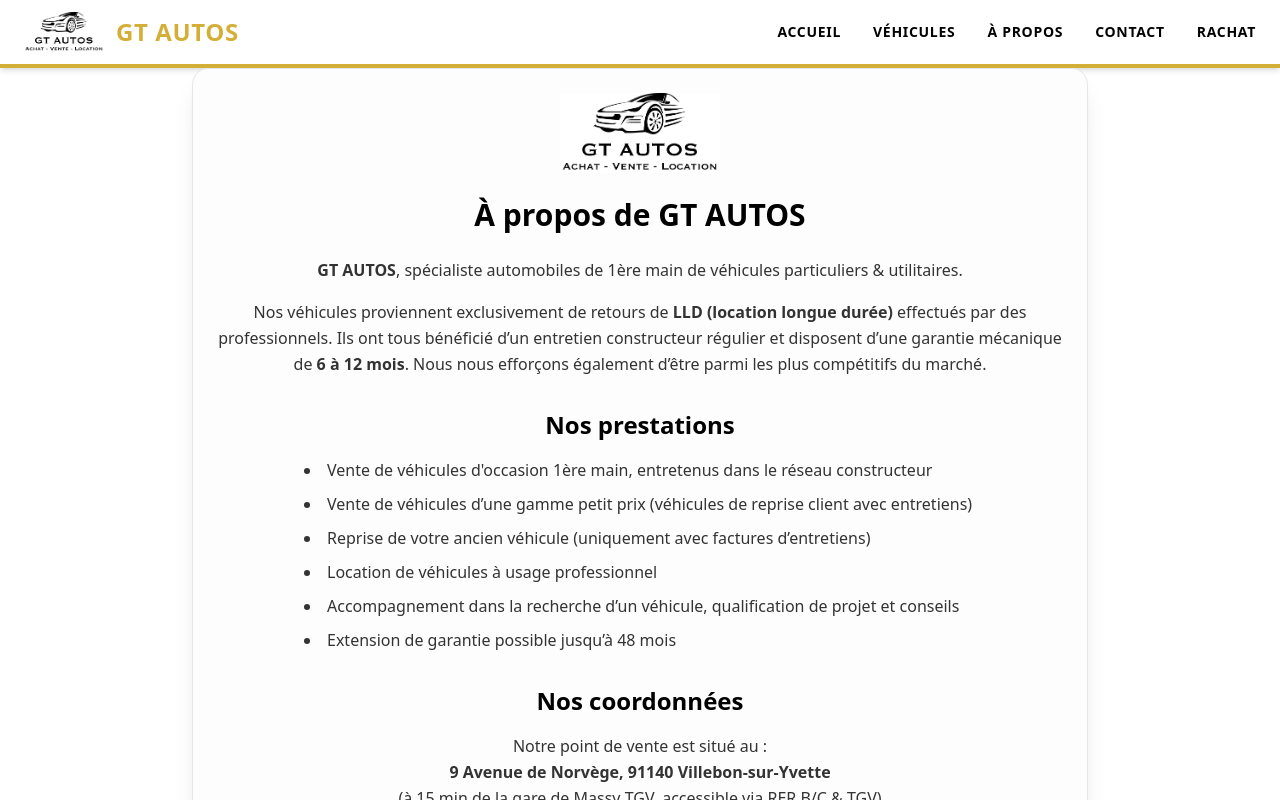
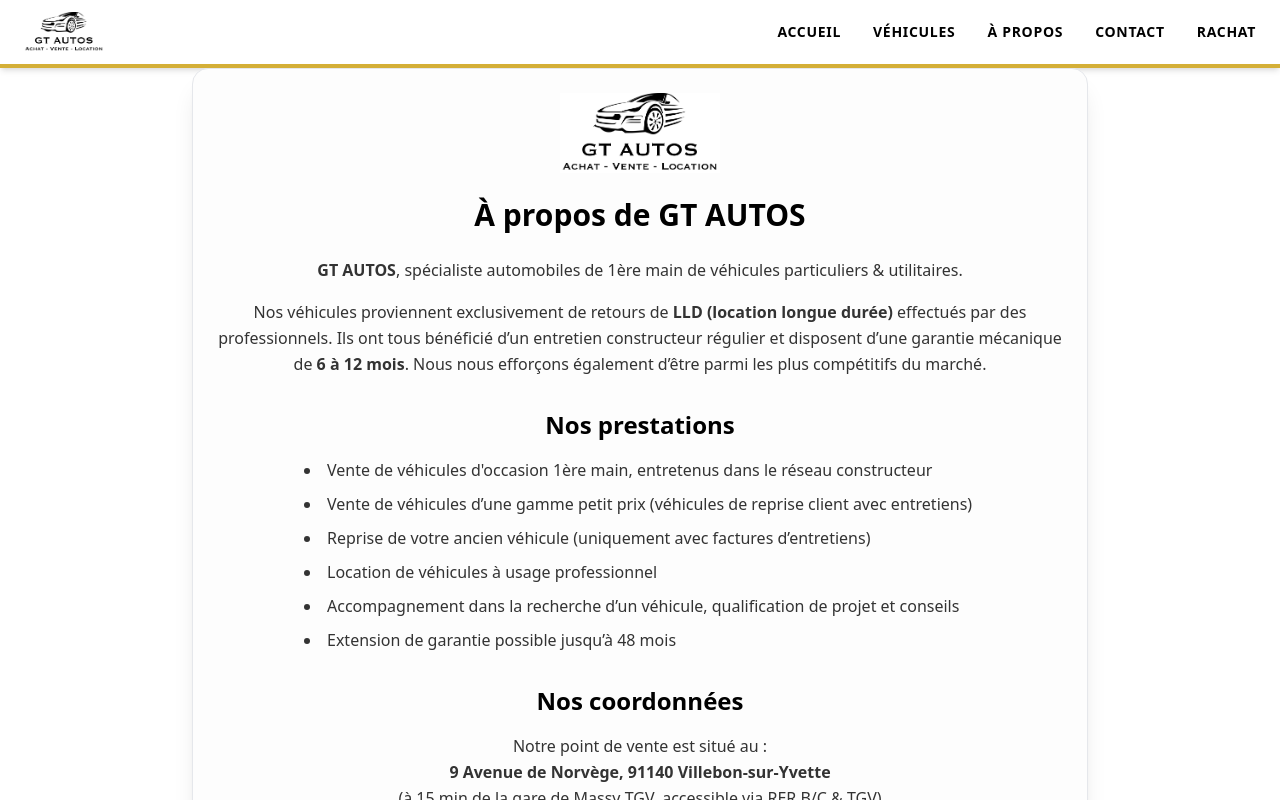
Before and after one commit to farahbed/site-auto-elite, a Next.js app: page /a-propos in a window 1280 px wide. Shown: the top 800 px of the page. Built offline with nearby package versions, Linux system fonts and the light colour scheme.

Commit message:
remove gt autos header

```diff
--- a/components/Header.jsx
+++ b/components/Header.jsx
@@ -20,9 +20,7 @@ export default function Header() {
             className="object-contain"
             priority
           />
-          <span className="text-2xl font-bold tracking-wide text-primary">
-            GT AUTOS
-          </span>
+
         </Link>
 
         {/* Bouton menu mobile */}
```
